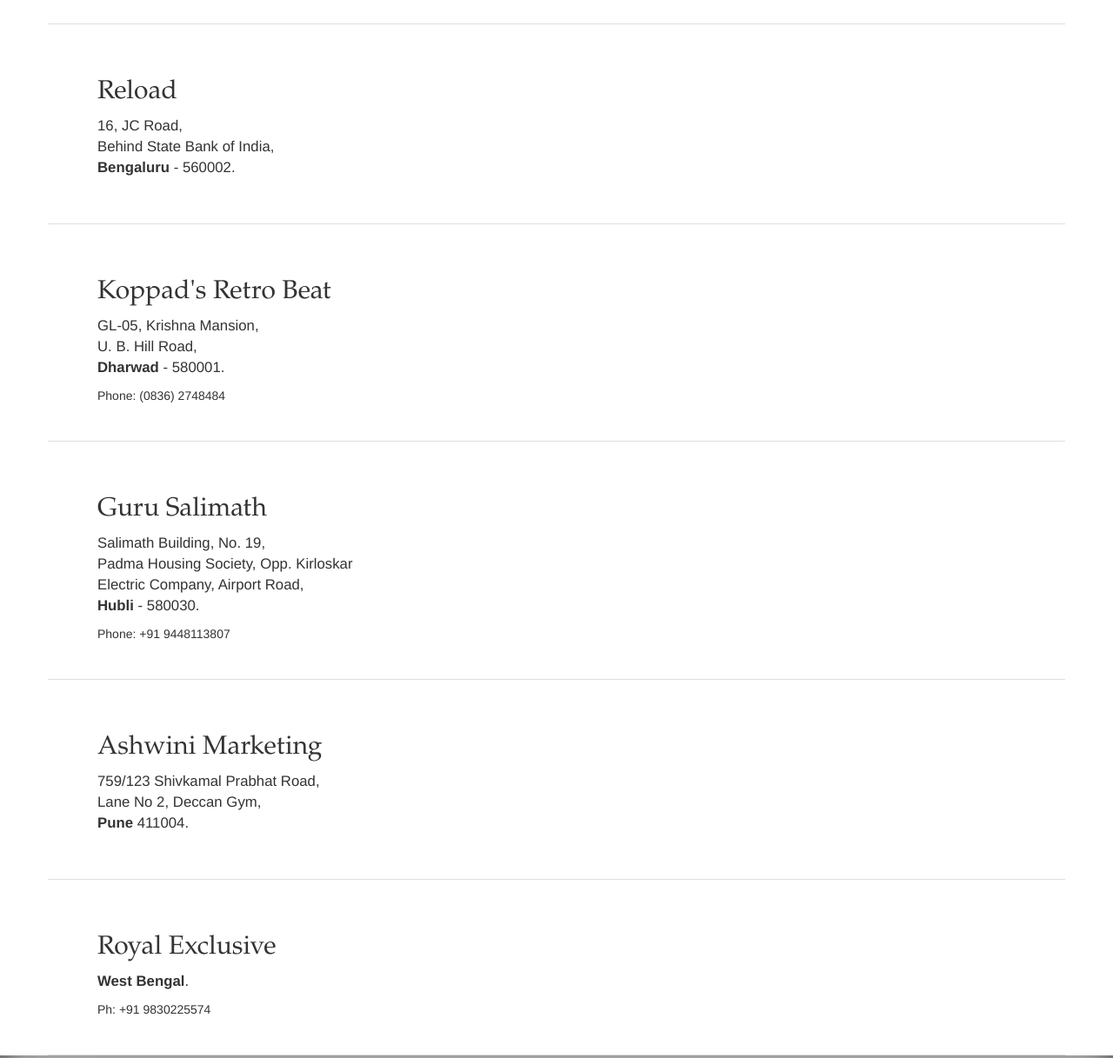
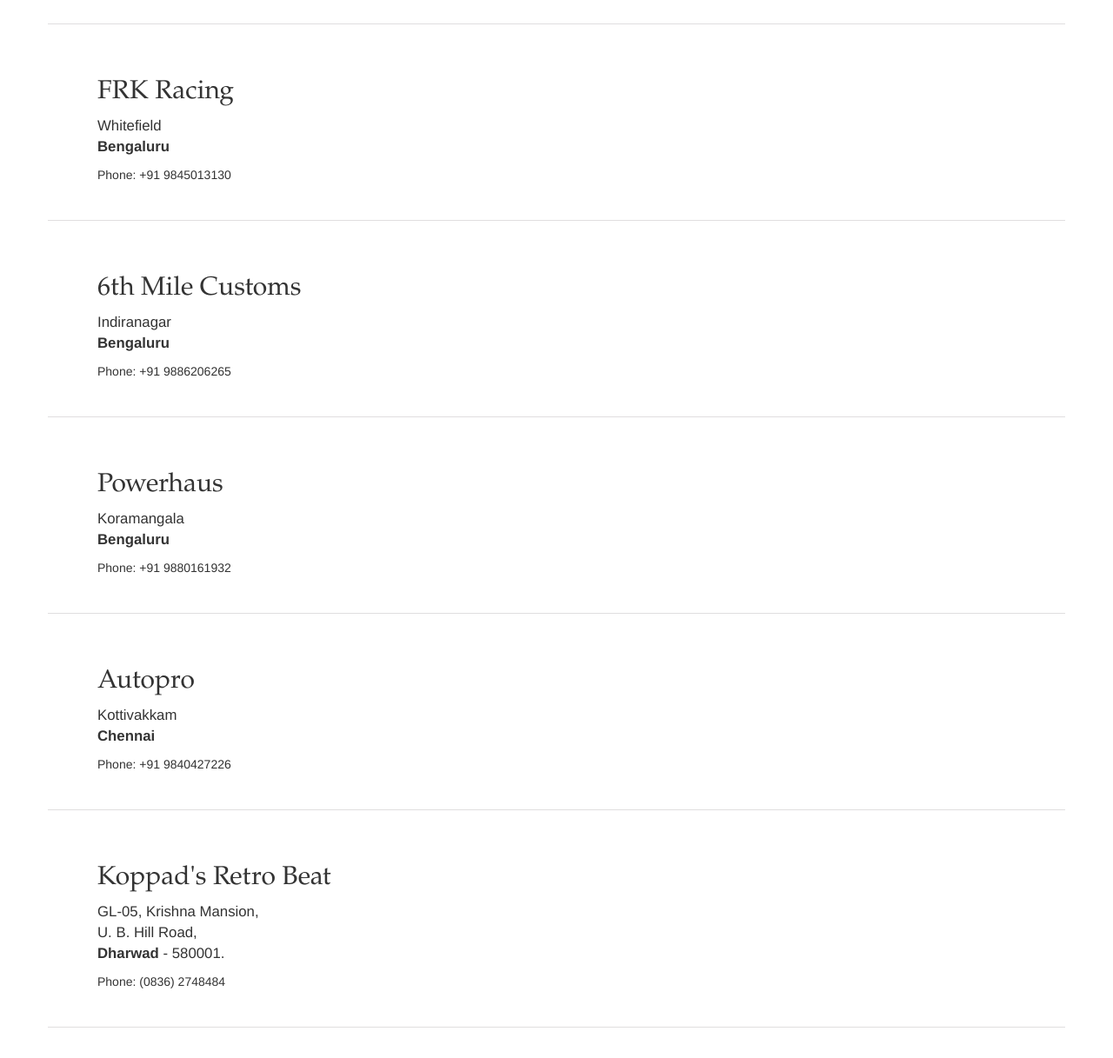
Before and after one commit to rahool/prc, a plain HTML site: page index.html at #!/dealers in a window 1280 px wide. Shown: the part 780-1997 px from the top of the page at 87% size. Drawn offline with nearby package versions, Linux system fonts and the light colour scheme; some packages are replaced by stand-ins of ours.

Commit message:
updated dealers

```diff
--- a/index.html
+++ b/index.html
@@ -63,15 +63,15 @@
                 <div class="menu-title"><i>Belgaum</i></div>
                 <li class="dropdown-item prc-dealers" id="prc-dealers-1">infinitystudios - car excessories</li>
                 <div class="menu-title"><i>Bengaluru</i></div>
-                <li class="dropdown-item prc-dealers" id="prc-dealers-3">Reload</li>
+                <li class="dropdown-item prc-dealers" id="prc-dealers-2">FRK Racing</li>
+                <li class="dropdown-item prc-dealers" id="prc-dealers-3">6th Mile Customs</li>
+                <li class="dropdown-item prc-dealers" id="prc-dealers-4">Powerhaus</li>
+                <div class="menu-title"><i>Chennai</i></div>
+                <li class="dropdown-item prc-dealers" id="prc-dealers-5">Autopro</li>
                 <div class="menu-title"><i>Dharwad</i></div>
-                <li class="dropdown-item prc-dealers" id="prc-dealers-4">Koppad's Retro Beat</li>
-                <div class="menu-title"><i>Hubli</i></div>
-                <li class="dropdown-item prc-dealers" id="prc-dealers-5">Guru Salimath</li>
-                <div class="menu-title"><i>Pune</i></div>
-                <li class="dropdown-item prc-dealers" id="prc-dealers-6">Ashwini Marketing</li>
-                <div class="menu-title"><i>West Bengal</i></div>
-                <li class="dropdown-item prc-dealers" id="prc-dealers-7">Royal Exclusive</li>
+                <li class="dropdown-item prc-dealers" id="prc-dealers-6">Koppad's Retro Beat</li>
+                <div class="menu-title"><i>Vellore</i></div>
+                <li class="dropdown-item prc-dealers" id="prc-dealers-7">Kumar Tyres</li>
 
               </ul>
             </li>
--- a/pages/dealers.html
+++ b/pages/dealers.html
@@ -26,18 +26,51 @@
         </div>
     </div>
 
-    <div class="row view-row" id="prc-dealers-3-content">
+    <div class="row view-row" id="prc-dealers-2-content">
         <div class="col-md-6 has-img">
-        <h2>Reload</h2>
+        <h2>FRK Racing</h2>
         <p>
-        16, JC Road,<br>
-        Behind State Bank of India,<br>
-        <b>Bengaluru</b> - 560002.
+        Whitefield<br>
+        <b>Bengaluru</b>
         </p>
+        Phone: +91 9845013130
         </div>
     </div>
 
-    <div class="row view-row" id="prc-dealers-4-content">
+    <div class="row view-row" id="prc-dealers-3-content">
+        <div class="col-md-6 has-img">
+        <h2>6th Mile Customs</h2>
+        <p>
+        Indiranagar<br>
+        <b>Bengaluru</b>
+        </p>
+        Phone: +91 9886206265
+        </div>
+    </div>
+
+     <div class="row view-row" id="prc-dealers-4-content">
+        <div class="col-md-6 has-img">
+        <h2>Powerhaus</h2>
+        <p>
+        Koramangala<br>
+        <b>Bengaluru</b>
+        </p>
+        Phone: +91 9880161932
+        </div>
+    </div>
+
+    <div class="row view-row" id="prc-dealers-5-content">
+        <div class="col-md-6 has-img">
+        <h2>Autopro</h2>
+        <p>
+        Kottivakkam<br>
+        <b>Chennai</b>
+        </p>
+        Phone: +91 9840427226
+        </div>
+    </div>
+
+    <div class="row view-row" id="prc-dealers-6-content">
         <div class="col-md-6 has-img">
         <h2>Koppad's Retro Beat</h2>
         <p>
@@ -49,7 +82,19 @@
         </div>
     </div>
 
-   <div class="row view-row" id="prc-dealers-5-content">
+    <div class="row view-row" id="prc-dealers-7-content">
+        <div class="col-md-6 has-img">
+        <h2>Kumar Tyres</h2>
+        <p>
+        <b>Vellore</b>
+        </p>
+        Phone: +91 9943778989
+        </div>
+    </div>
+
+
+
+   <!--div class="row view-row" id="prc-dealers-5-content">
         <div class="col-md-6 has-img">
         <h2>Guru Salimath</h2>
         <p>
@@ -60,9 +105,9 @@
         </p>
         Phone: +91 9448113807
         </div>
-    </div>
+    </div-->
 
-    <div class="row view-row" id="prc-dealers-6-content">
+    <!--div class="row view-row" id="prc-dealers-6-content">
         <div class="col-md-6 has-img">
         <h2>Ashwini Marketing</h2>
         <p>
@@ -71,9 +116,9 @@
         <b>Pune</b> 411004.
         </p>
         </div>
-    </div>
+    </div-->
 
-    <div class="row view-row" id="prc-dealers-7-content">
+    <!--div class="row view-row" id="prc-dealers-7-content">
         <div class="col-md-6 has-img">
         <h2>Royal Exclusive</h2>
         <p>
@@ -81,7 +126,7 @@
         </p>
         Ph: +91 9830225574
         </div>
-    </div>
+    </div-->
 
 
 
```
